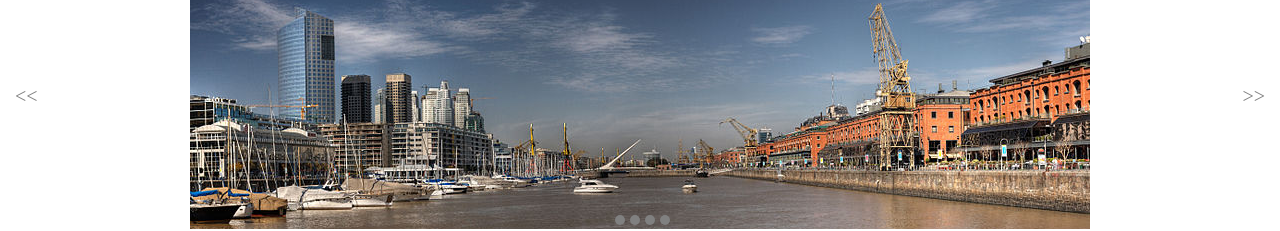
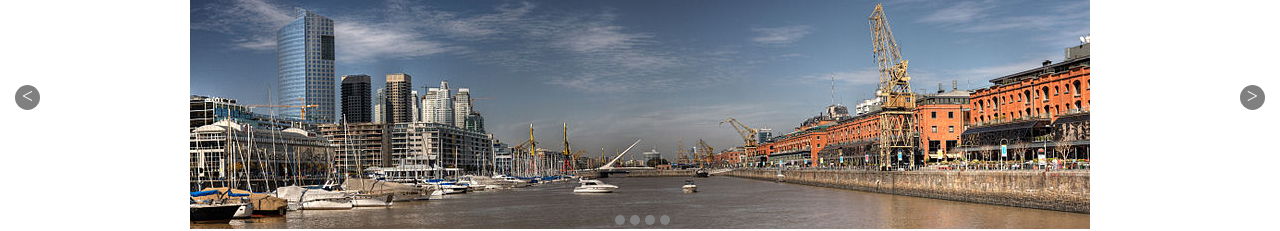
Before and after one commit to lucianacastro/carousel, a plain HTML site: page index.html in a window 1280 px wide. Shown: the part 123-354 px from the top of the page. Drawn offline with nearby package versions, Linux system fonts and the light colour scheme.

Commit message:
changes arrows buttons

```diff
--- a/css/stylesheet.css
+++ b/css/stylesheet.css
@@ -67,7 +67,12 @@ img {
 .arrow {
 	position: absolute;
 	font-size: 20px;
-	color: grey;
+	color: white;
+	width: 25px;
+	height: 25px;
+	border-radius: 50%;
+	background-color: grey;
+	text-align: center;
 
 }
 
--- a/index.html
+++ b/index.html
@@ -27,8 +27,8 @@
 		</div>
 
 		<div class="arrows-container">
-			<div class="arrow left-arrow"> << </div>
-			<div class="arrow right-arrow"> >> </div>
+			<div class="arrow left-arrow"> < </div>
+			<div class="arrow right-arrow"> > </div>
 		</div>
 
 		<div class="buttons-container">
```
Also changed, not shown: 1 other file.
